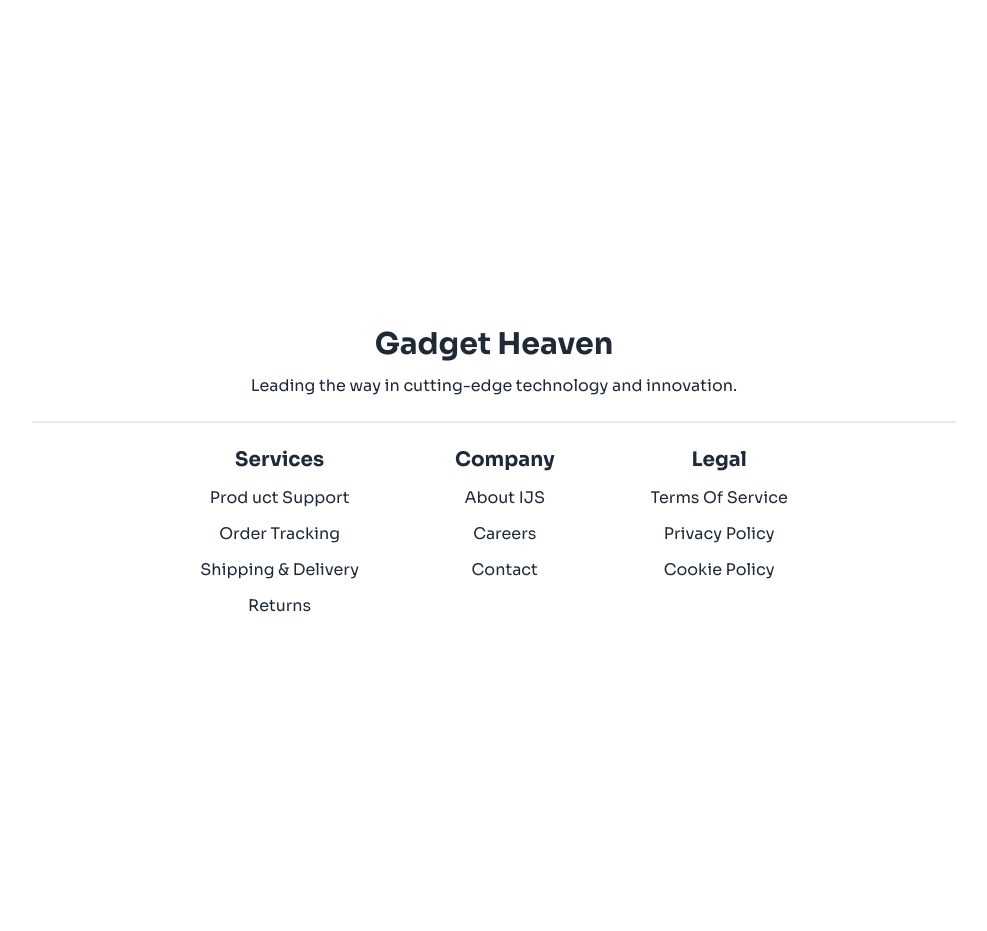
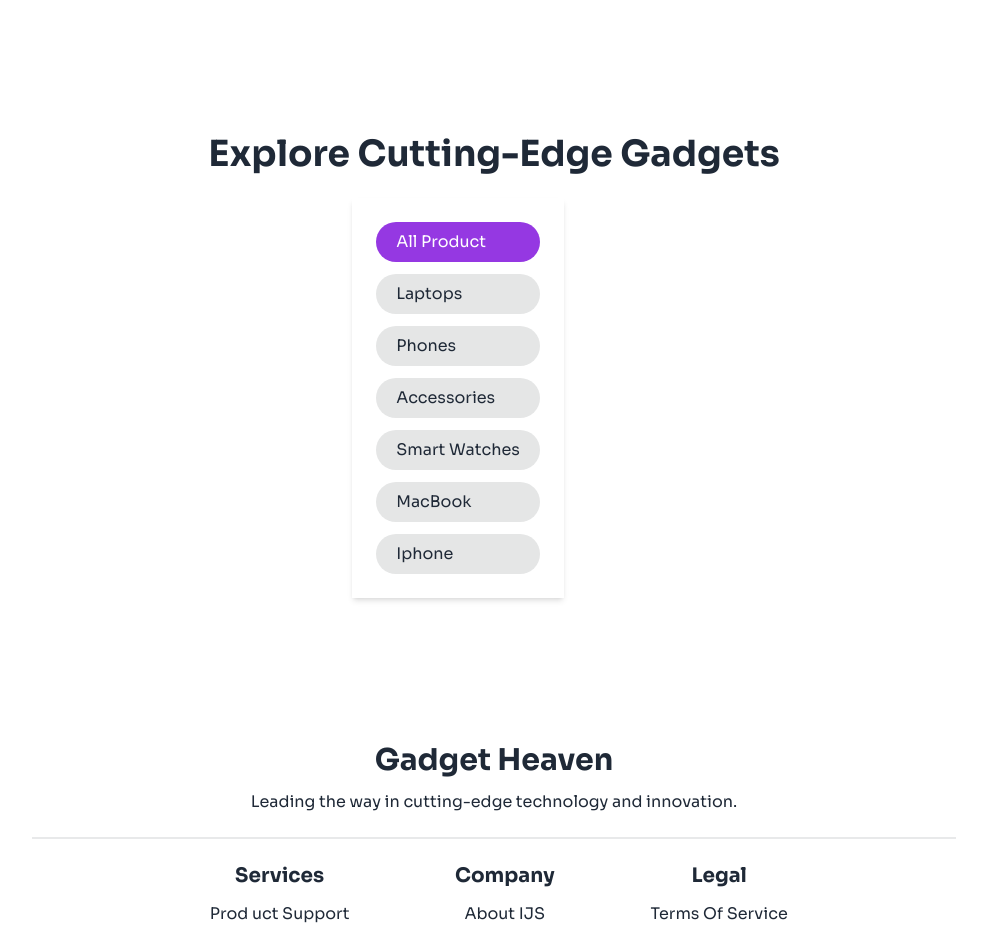
Before and after one commit to mdabdulkyum1/gadget-haven, a React (Vite) app: page / in a window 1280 px wide. Shown: the part 1040-1971 px from the top of the page, without its empty margins (146-1133 px from the left). Before the commit the page ends 1754 px from the top, so only its background shows below. Built offline with nearby package versions, Linux system fonts and the light colour scheme.

Commit message:
Created Gadgets and Created categoies buttons

```diff
--- /dev/null
+++ b/src/components/Gadgets.jsx
@@ -0,0 +1,55 @@
+import { useEffect, useState } from "react";
+
+function Gadgets() {
+  const [categories, setCategories] = useState([]);
+  const [isActive, setIsActive] = useState("all");
+
+  useEffect(() => {
+    fetch("categories.json")
+      .then((res) => res.json())
+      .then((data) => setCategories(data));
+  }, []);
+
+  return (
+    <>
+      <div className="-mt-24 mb-12">
+        <h1 className="text-center text-4xl font-bold mb-6">
+          Explore Cutting-Edge Gadgets
+        </h1>
+        <div className=" lg:flex justify-center gap-6">
+          <div className="shadow-md p-6">
+            <div className="flex flex-col gap-3">
+              <button
+              onClick={()=> setIsActive('all')}
+                className={`${
+                  isActive === 'all' ? "bg-purple text-white" : "bg-base-300"
+                } py-2 rounded-3xl px-5 text-left`}
+              >
+                All Product
+              </button>
+              {categories.map((c) => (
+                <button
+                  key={c.category_id}
+                  className={`${
+                    isActive === c.category_id
+                      ? "bg-purple text-white"
+                      : "bg-base-300"
+                  }  py-2 rounded-3xl px-5 text-left`}
+                  onClick={() => setIsActive(c.category_id)}
+                >
+                  {c.category_name}
+                </button>
+              ))}
+            </div>
+          </div>
+
+          <div className="grid grid-cols-1 md:grid-cols-2 lg:grid-cols-3 gap-6 ml-4 lg:ml-0">
+
+          </div>
+        </div>
+      </div>
+    </>
+  );
+}
+
+export default Gadgets;
--- a/src/pages/Home.jsx
+++ b/src/pages/Home.jsx
@@ -1,13 +1,13 @@
-import Banner from "../components/Banner"
-
+import Banner from "../components/Banner";
+import Gadgets from "../components/Gadgets";
 
 function Home() {
   return (
     <>
-        <Banner></Banner>
-
+      <Banner></Banner>
+      <Gadgets></Gadgets>
     </>
-  )
+  );
 }
 
-export default Home
+export default Home;
```
